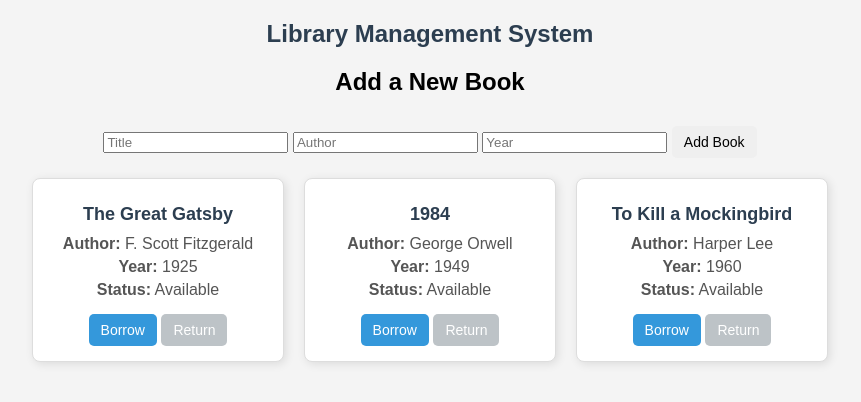
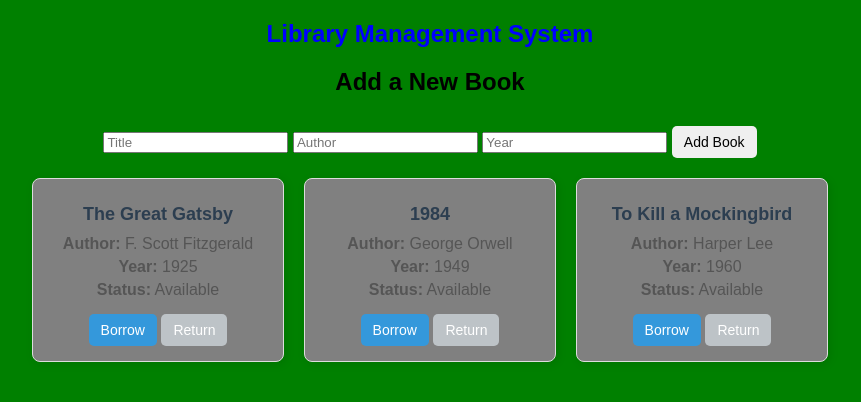
Before and after one commit to a1b2c3-rgb/BOOKS-LIBRARY-PROJECT-, a plain HTML site: page index.html in a window 1280 px wide. Shown: the whole page, without its empty margins (210-1071 px from the left). Drawn offline with Linux system fonts and the light colour scheme.

Commit message:
Update styles.css

```diff
--- a/styles.css
+++ b/styles.css
@@ -5,12 +5,12 @@ body {
     font-family: Arial, sans-serif;
     margin: 20px;
     text-align: center;
-    background-color: #f4f4f4; /* Added subtle background color */
+    background-color: green; /* Added subtle background color */
 }
 
 /* Heading */
 h1 {
-    color: #2c3e50;
+    color: blue;
     font-size: 24px;
     margin-bottom: 20px;
 }
@@ -30,7 +30,7 @@ h1 {
     border-radius: 8px;
     padding: 15px;
     width: 220px; /* Slightly increased for better spacing */
-    background-color: #ffffff;
+    background-color: grey;
     box-shadow: 2px 2px 10px rgba(0, 0, 0, 0.1); /* Added subtle shadow */
     transition: transform 0.2s ease-in-out;
 }
```
